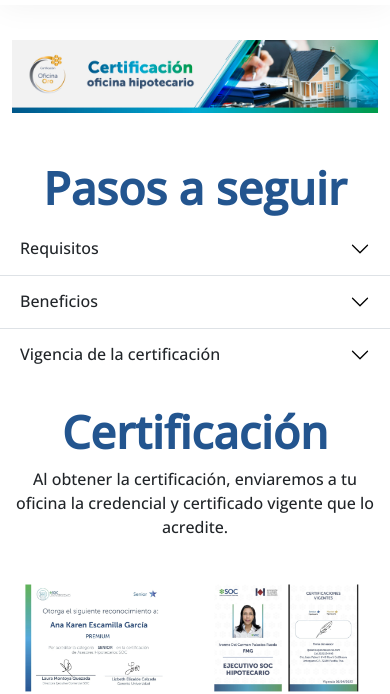
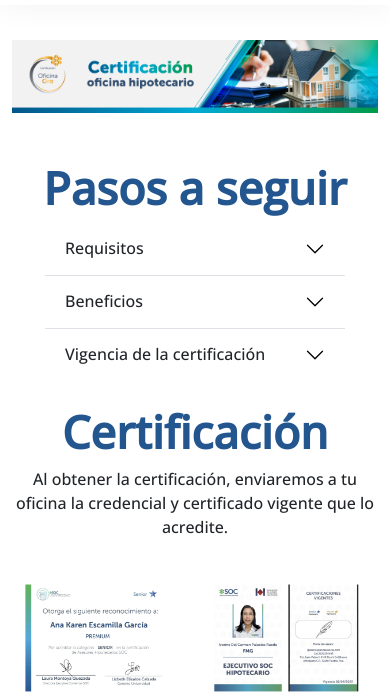
Before and after one commit to soc-giovani/universidad-soc.github.io, a plain HTML site: page oro.html in a window 390 px wide. Shown: the part 160-854 px from the top of the page. Drawn offline with nearby package versions, Linux system fonts and the light colour scheme.

Commit message:
Update style.css

```diff
--- a/style/style.css
+++ b/style/style.css
@@ -183,7 +183,10 @@ h2{
     margin-top: 8px;
     margin-bottom: 8px;
 }
-
+.accordion-item{
+    width: 700px;
+    margin: auto;
+}
 /*--------Perfil asesor--------*/
 .img-certificacion{
     width: auto;
@@ -269,4 +272,8 @@ box-shadow: 0px 0px 7px rgba(0, 0, 0, 0.25), inset 0px -2px 8px rgba(0, 0, 0, 0.
         text-align: center;
         margin-top: 16px;
     }
+    .accordion-item{
+        width: 300px;
+        margin: auto;
+    }
 }
```
